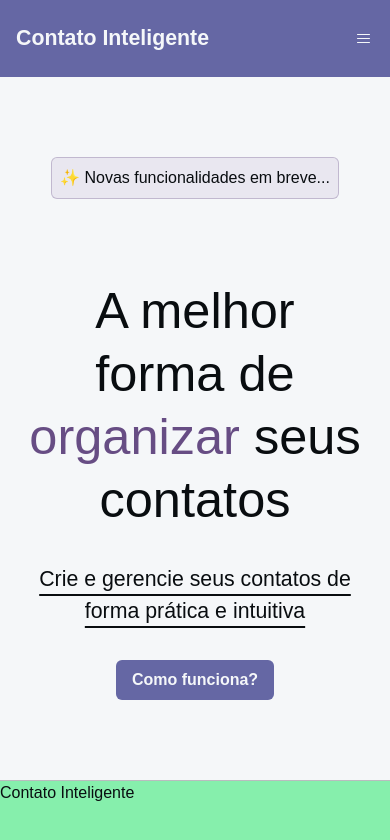
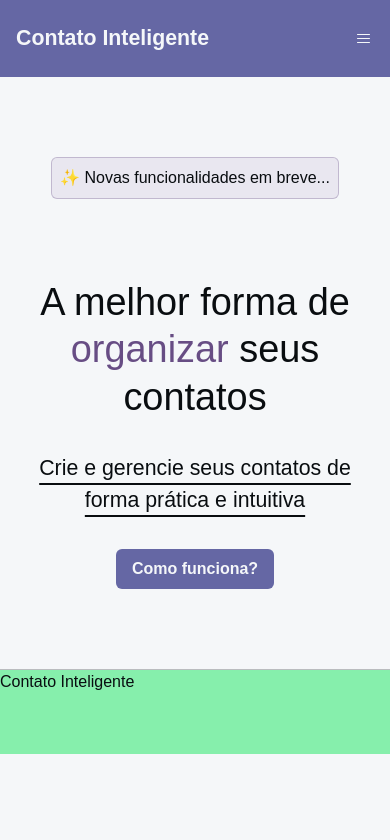
Before and after one commit to vinicioscst/contatointeligente-frontend, a Next.js app: page / in a window 390 px wide. Shown: the top 840 px of the page. Built offline with nearby package versions, Linux system fonts and the light colour scheme; a web font is replaced by a local one.

Commit message:
fix: improved text size in small screens

```diff
--- a/src/components/HomeBanner/index.tsx
+++ b/src/components/HomeBanner/index.tsx
@@ -8,7 +8,7 @@
         <div className="bg-secondary-color/30 rounded-md border border-accent-color/30 p-2 mb-12">
             <p>✨ Novas funcionalidades em breve...</p>
         </div>
-        <h1 className="text-4xl leading-tight max-w-3xl ">
+        <h1 className="text-3xl sm:text-4xl leading-tight max-w-3xl ">
           A melhor forma de <span className="text-accent-color">organizar</span> seus contatos
         </h1>
         <p className="text-xl underline underline-offset-8">
```
